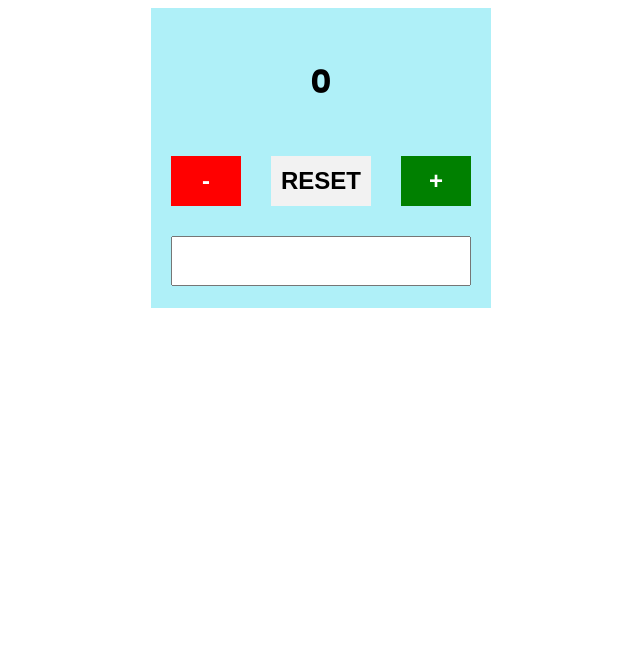
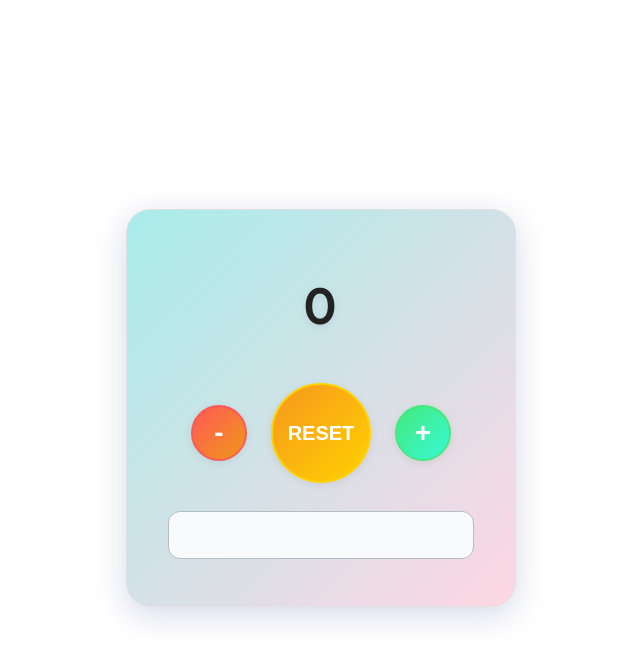
Before and after one commit to yusunad/COUNTER, a plain HTML site: page counter.html in a window 1280 px wide. Shown: the whole page, without its empty margins (319-959 px from the left). Drawn offline with Linux system fonts and the light colour scheme.

Commit message:
more changes

```diff
--- a/counter.css
+++ b/counter.css
@@ -8,67 +8,101 @@ body {
   align-items: center;
   align-content: center;
   justify-items: center;
+  min-height: 100vh;
 }
 
 .counterbox {
-  height: 300px;
-  width: 300px;
-  background-color: rgb(175, 240, 248);
+  height: 340px;
+  width: 340px;
+  background: linear-gradient(135deg, #a8edea 0%, #fed6e3 100%);
   text-align: center;
-  padding-left: 20px;
-  padding-right: 20px;
-  justify-content: center;
+  padding: 32px 24px 24px 24px;
+  border-radius: 24px;
+  box-shadow: 0 8px 32px 0 rgba(31, 38, 135, 0.18);
+  display: flex;
+  flex-direction: column;
   align-items: center;
+  border: 1.5px solid #e0e0e0;
 }
 
 .buttons {
   display: flex;
-  justify-content: space-between;
+  justify-content: center;
   align-items: center;
-  margin-top: 50px;
+  gap: 24px;
+  margin-top: 40px;
 }
 
 button {
-  height: 50px;
+  height: 56px;
+  width: 56px;
   border: none;
   outline: none;
+  border-radius: 50%;
+  box-shadow: 0 2px 8px rgba(0, 0, 0, 0.08);
+  transition: background 0.2s, transform 0.2s;
+  cursor: pointer;
+  font-size: 28px;
+  display: flex;
+  align-items: center;
+  justify-content: center;
+}
+
+button:hover {
+  transform: translateY(-2px) scale(1.08);
+  filter: brightness(1.1);
 }
 
 .decreasebtn {
-  width: 70px;
-  background-color: red;
-  color: white;
-  font-size: 24px;
-  font-weight: bolder;
+  background: linear-gradient(135deg, #ff5858 0%, #f09819 100%);
+  color: #fff;
+  font-weight: bold;
+  border: 2px solid #ff5858;
 }
 
 .increasebtn {
-  width: 70px;
-  background-color: green;
-  color: white;
-  font-size: 24px;
-  font-weight: bolder;
+  background: linear-gradient(135deg, #43e97b 0%, #38f9d7 100%);
+  color: #fff;
+  font-weight: bold;
+  border: 2px solid #43e97b;
 }
 
 .resetbtn {
+  background: linear-gradient(135deg, #f7971e 0%, #ffd200 100%);
+  color: #fff;
+  font-weight: bold;
+  border: 2px solid #ffd200;
   width: 100px;
-  background-color: rgb(242, 242, 242);
-  color: rgb(0, 0, 0);
-  font-size: 24px;
-  font-weight: bolder;
+  font-size: 20px;
+  height: 100px;
 }
 
 .counterinput {
-  font-size: 32px;
-  margin-top: 50px;
+  font-size: 48px;
+  margin-top: 32px;
+  margin-bottom: 8px;
+  color: #222;
+  letter-spacing: 2px;
+  font-family: "Plus Jakarta Sans", "Poppins", sans-serif;
+  font-weight: 700;
+  text-shadow: 0 2px 8px rgba(0, 0, 0, 0.08);
 }
 
 .input {
-  height: 50px;
-  width: inherit;
-  margin-top: 30px;
-  font-size: 24px;
+  height: 48px;
+  width: 90%;
+  margin-top: 28px;
+  font-size: 22px;
   box-sizing: border-box;
   text-align: center;
-  font-weight: bold;
+  font-weight: 600;
+  border-radius: 12px;
+  border: 1.5px solid #b2bec3;
+  outline: none;
+  background: #f8fafc;
+  transition: border 0.2s, box-shadow 0.2s;
 }
+.input:focus {
+  border: 2px solid #43e97b;
+  box-shadow: 0 0 0 2px #38f9d733;
+}
```
